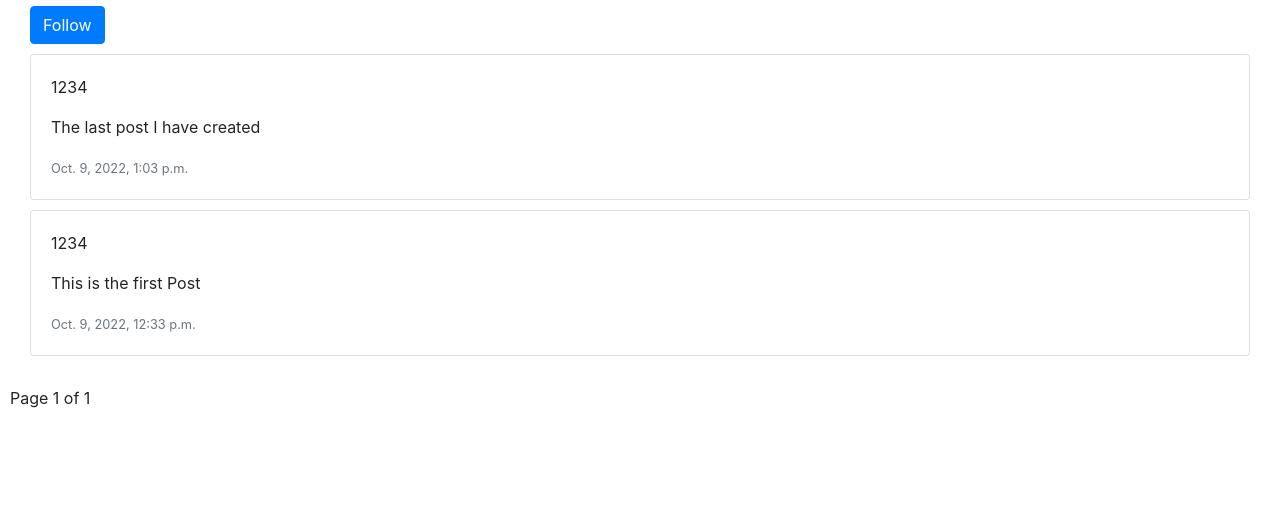
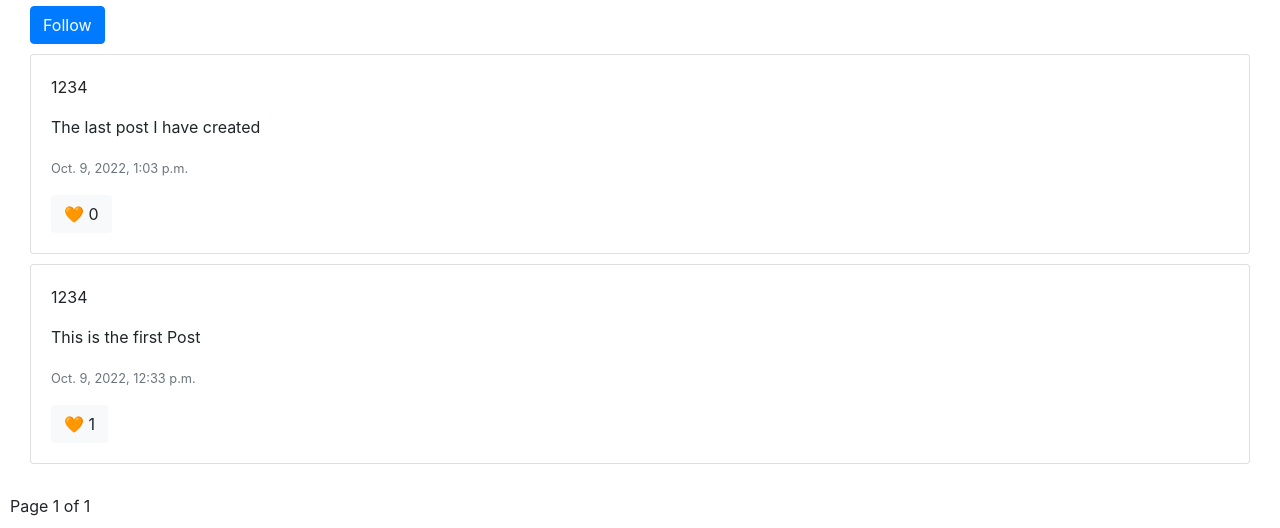
Before and after one commit to Ourlet/CS50W_Network, a Django app: page /profile/1234 in a window 1280 px wide. Shown: the part 284-812 px from the top of the page. Before the commit the page ends 692 px from the top, so only its background shows below. Run offline with Django 3.2, Linux system fonts and the light colour scheme; a user stored in the database is signed in; data comes from the database, SQL or seed files in the repository; some libraries are stand-ins or nearby versions.

Commit message:
Adding heart icon and number of like to profile.html

```diff
--- a/network/templates/network/profile.html
+++ b/network/templates/network/profile.html
@@ -22,6 +22,9 @@
         <p class="post-creation-date card-text">
           <small class="text-muted">{{ post.creation_date}}</small>
         </p>
+        <button type="button" class="btn btn-light">
+          &#129505; {{ post.num_likes }}
+        </button>
       </div>
     </div>
   </div>
```
